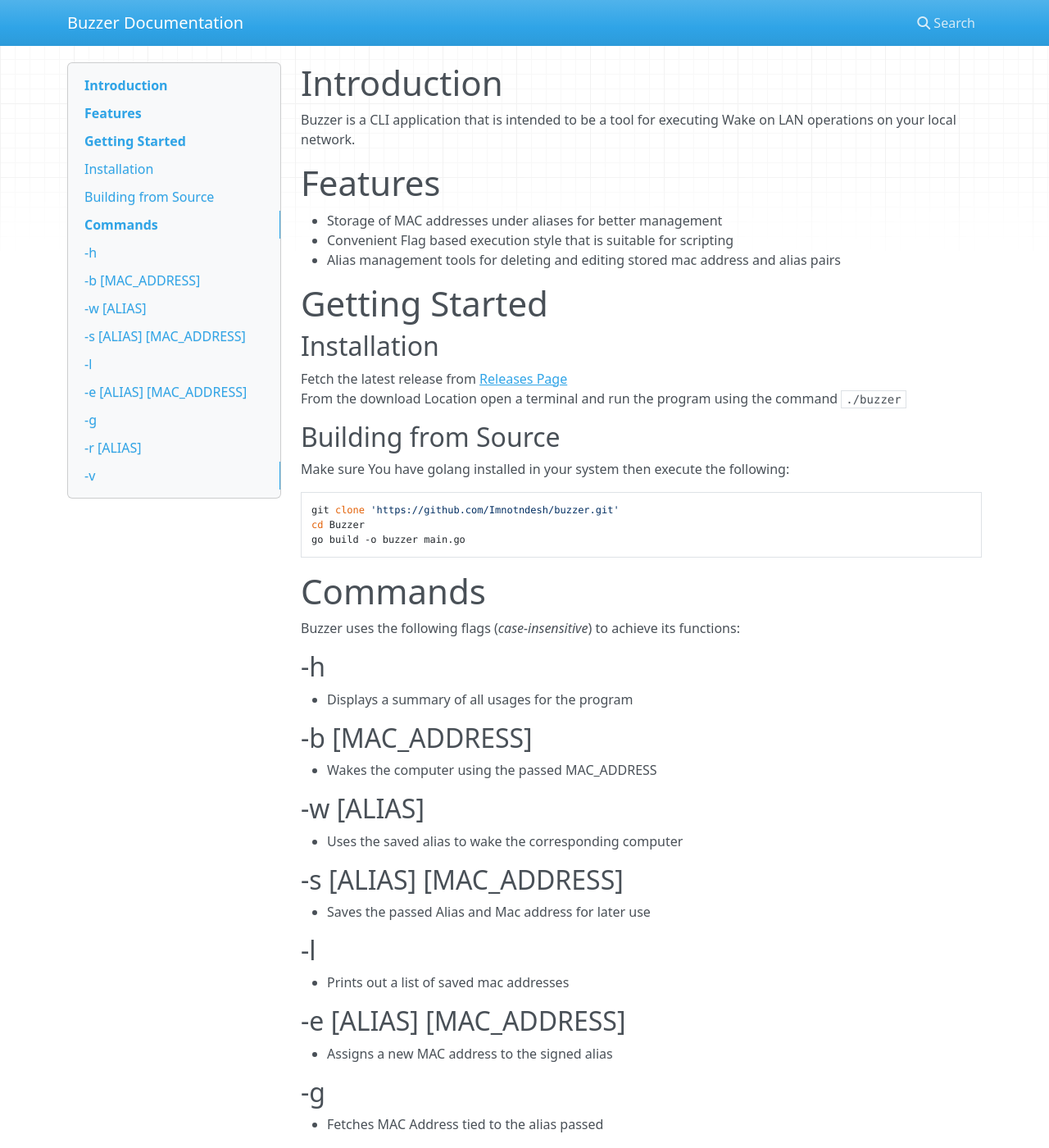
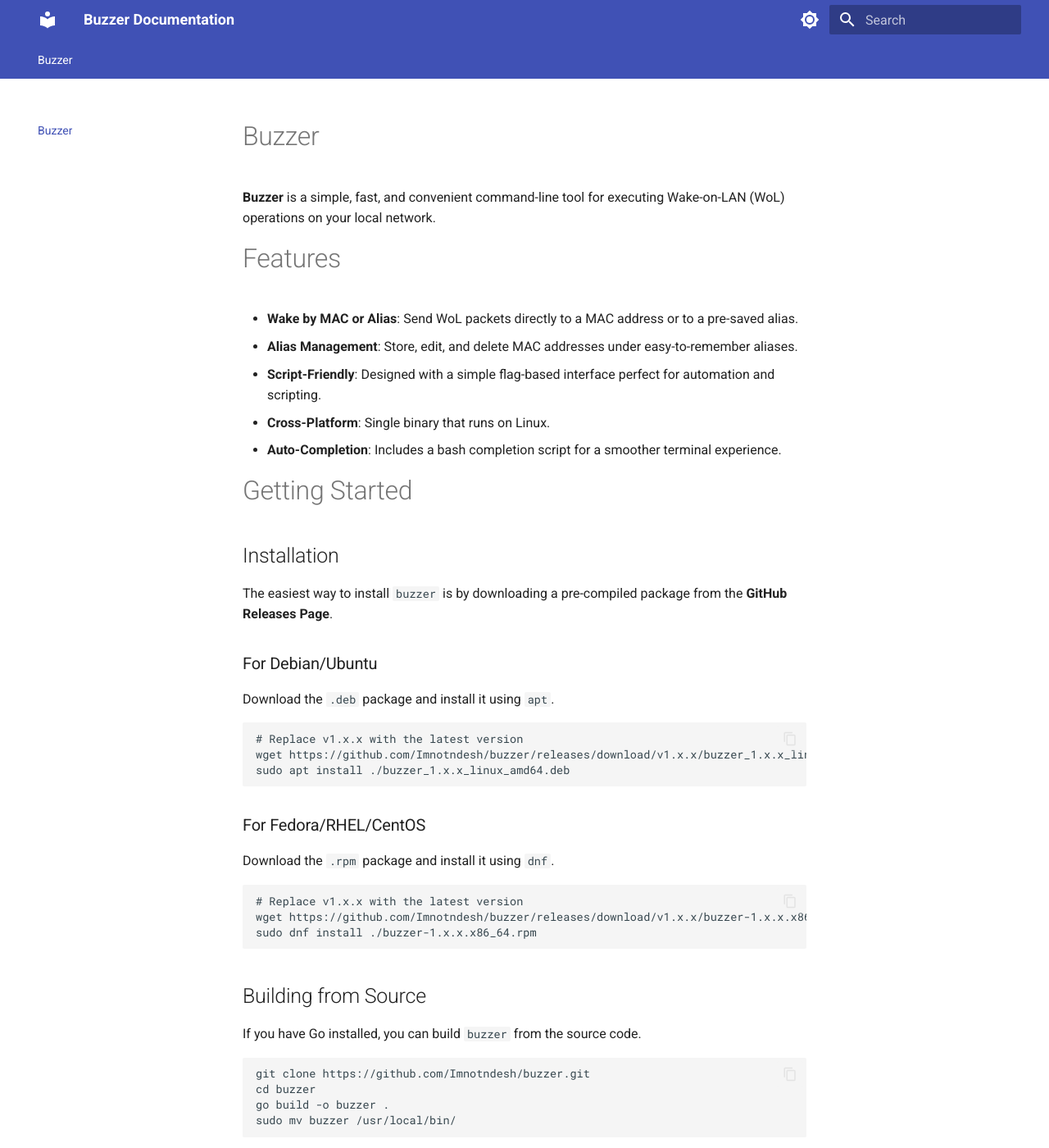
Before and after one commit to Imnotndesh/buzzer, an MkDocs documentation site: the page built from docs/index.md, in a window 1280 px wide and 1400 px high. Shown: the whole window at 82% size. Built offline with MkDocs 1.6.1 and Material for MkDocs 9.7.7, drawn with Linux system fonts in a browser that asks for light colours; nearby versions of some CDN libraries; some of the changed text lies outside the part shown.

Commit message:
New release structure and bash auto-completions

````diff
--- a/docs/index.md
+++ b/docs/index.md
@@ -1,39 +1,89 @@
-# Introduction
-Buzzer is a CLI application that is intended to be a tool for executing Wake on LAN operations on your local network.
+# Buzzer
+
+**Buzzer** is a simple, fast, and convenient command-line tool for executing Wake-on-LAN (WoL) operations on your local network.
 
 # Features
-* Storage of MAC addresses under aliases for better management
-* Convenient Flag based execution style that is suitable for scripting
-* Alias management tools for deleting and editing stored mac address and alias pairs
+
+*   **Wake by MAC or Alias**: Send WoL packets directly to a MAC address or to a pre-saved alias.
+*   **Alias Management**: Store, edit, and delete MAC addresses under easy-to-remember aliases.
+*   **Script-Friendly**: Designed with a simple flag-based interface perfect for automation and scripting.
+*   **Cross-Platform**: Single binary that runs on Linux.
+*   **Auto-Completion**: Includes a bash completion script for a smoother terminal experience.
 
 # Getting Started
+
 ## Installation
-Fetch the latest release from [Releases Page](https://github.com/Imnotndesh/buzzer/releases)
-From the download Location open a terminal and run the program using the command `./buzzer`
+
+The easiest way to install `buzzer` is by downloading a pre-compiled package from the **GitHub Releases Page**.
+
+### For Debian/Ubuntu
+
+Download the `.deb` package and install it using `apt`.
+
+```sh
+# Replace v1.x.x with the latest version
+wget https://github.com/Imnotndesh/buzzer/releases/download/v1.x.x/buzzer_1.x.x_linux_amd64.deb
+sudo apt install ./buzzer_1.x.x_linux_amd64.deb
+```
+
+### For Fedora/RHEL/CentOS
+
+Download the `.rpm` package and install it using `dnf`.
+
+```sh
+# Replace v1.x.x with the latest version
+wget https://github.com/Imnotndesh/buzzer/releases/download/v1.x.x/buzzer-1.x.x.x86_64.rpm
+sudo dnf install ./buzzer-1.x.x.x86_64.rpm
+```
+
 ## Building from Source
-Make sure You have golang installed in your system then execute the following:
-```
-git clone 'https://github.com/Imnotndesh/buzzer.git'
-cd Buzzer
-go build -o buzzer main.go
+
+If you have Go installed, you can build `buzzer` from the source code.
+
+```sh
+git clone https://github.com/Imnotndesh/buzzer.git
+cd buzzer
+go build -o buzzer .
+sudo mv buzzer /usr/local/bin/
 ```
 # Commands
-Buzzer uses the following flags (_case-insensitive_) to achieve its functions:
-## -h
-* Displays a summary of all usages for the program
-## -b [MAC_ADDRESS]
-* Wakes the computer using the passed MAC_ADDRESS
-## -w [ALIAS]
-* Uses the saved alias to wake the corresponding computer
-## -s [ALIAS] [MAC_ADDRESS]
-* Saves the passed Alias and Mac address for later use
-## -l
-* Prints out a list of saved mac addresses
-## -e [ALIAS] [MAC_ADDRESS]
-* Assigns a new MAC address to the signed alias
-## -g
-* Fetches MAC Address tied to the alias passed
-## -r [ALIAS]
-* Removes passed alias and associated MAC_Address from storage
-## -v
-* Print out current program version
+
+Buzzer uses case-insensitive flags to perform its functions.
+
+---
+
+### `-S [ALIAS] [MAC_ADDRESS]`
+
+**S**tores a new machine by associating a MAC address with a memorable alias.
+
+### `-W [ALIAS]`
+
+**W**akes a machine using its stored alias.
+
+### `-B [MAC_ADDRESS]`
+
+**B**roadcasts a Wake-on-LAN packet directly to a specific MAC address.
+
+### `-L`
+
+**L**ists all stored aliases and their corresponding MAC addresses.
+
+### `-G [ALIAS]`
+
+**G**ets and displays the MAC address associated with a stored alias.
+
+### `-E [ALIAS] [NEW_MAC_ADDRESS]`
+
+**E**dits an existing entry to assign a new MAC address to an alias.
+
+### `-R [ALIAS]`
+
+**R**emoves an alias and its MAC address from the database.
+
+### `-H`
+
+Displays the **H**elp message with all available commands.
+
+### `-V`
+
+Prints the current **V**ersion of the program.
--- a/mkdocs.yml
+++ b/mkdocs.yml
@@ -1,3 +1,19 @@
 site_name: Buzzer Documentation
+
+theme:
+  name: material
+  palette:
+    - scheme: default
+      toggle:
+        icon: material/brightness-7
+        name: Switch to dark mode
+    - scheme: slate
+      toggle:
+        icon: material/brightness-4
+        name: Switch to light mode
+  features:
+    - content.code.copy
+    - navigation.tabs
+
 copyright:
-  &copy 2024 <a href="https://github.com/Imnotndesh" target="_blank">Brian Ndegwa</a>
+  &copy 2024 <a href="https://github.com/Imnotndesh" target="_blank">Brian Njoroge</a>
````
Also changed, not shown: .goreleaser.yml (added, +37 -0 lines), 8 other files.
